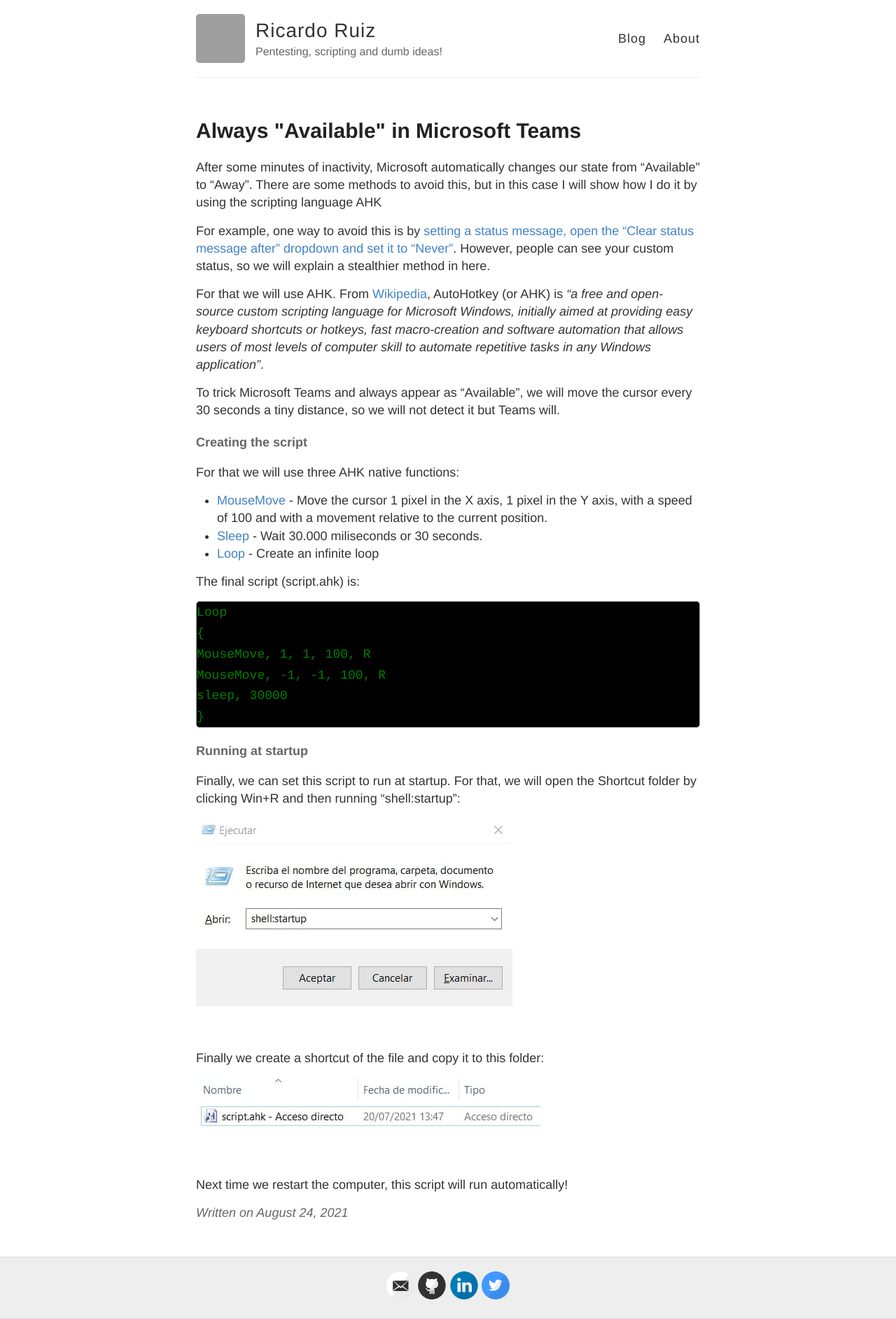
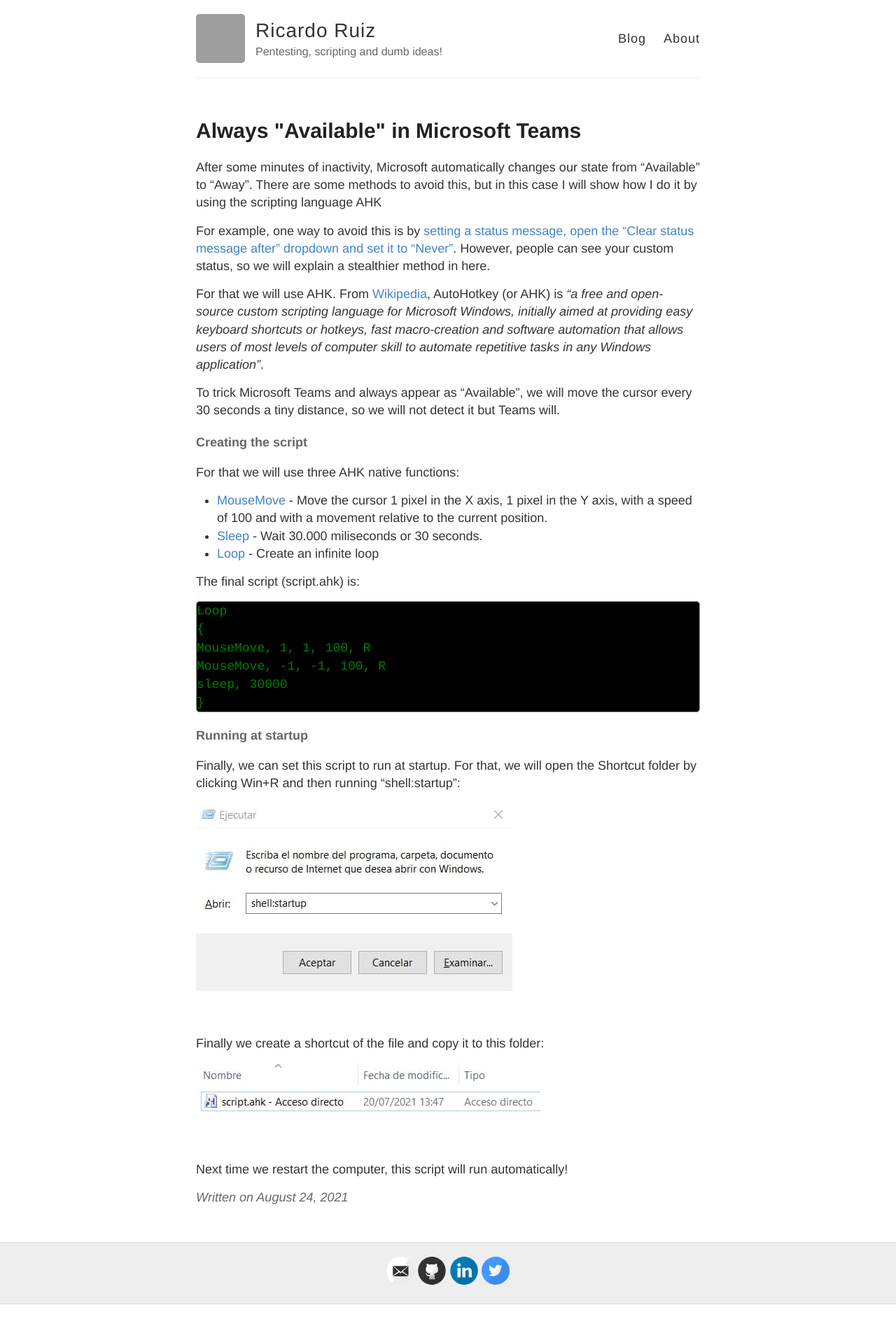
Before and after one commit to ricardojoserf/ricardojoserf.github.io, a Jekyll site: the page built from _posts/2021-8-24-Ahk.md, in a window 1280 px wide. Shown: the whole page at 70% size. Built offline with Jekyll 4.4.1, drawn with Linux system fonts in a browser that asks for light colours; after the commit the page ends 1864 px from its top, so only the background shows below that; grey boxes are pictures that could not be loaded.

Commit message:
Update _highlights.scss

```diff
--- a/_sass/_highlights.scss
+++ b/_sass/_highlights.scss
@@ -10,8 +10,8 @@
   // word-wrap: break-word;
   overflow-x: scroll;
   overflow-y: auto;
-  display: block;
-  line-height: 1.6em;
+  // display: block;
+  // line-height: 1.6em;
   background-color: #000000;
   color: green;
 }
```
